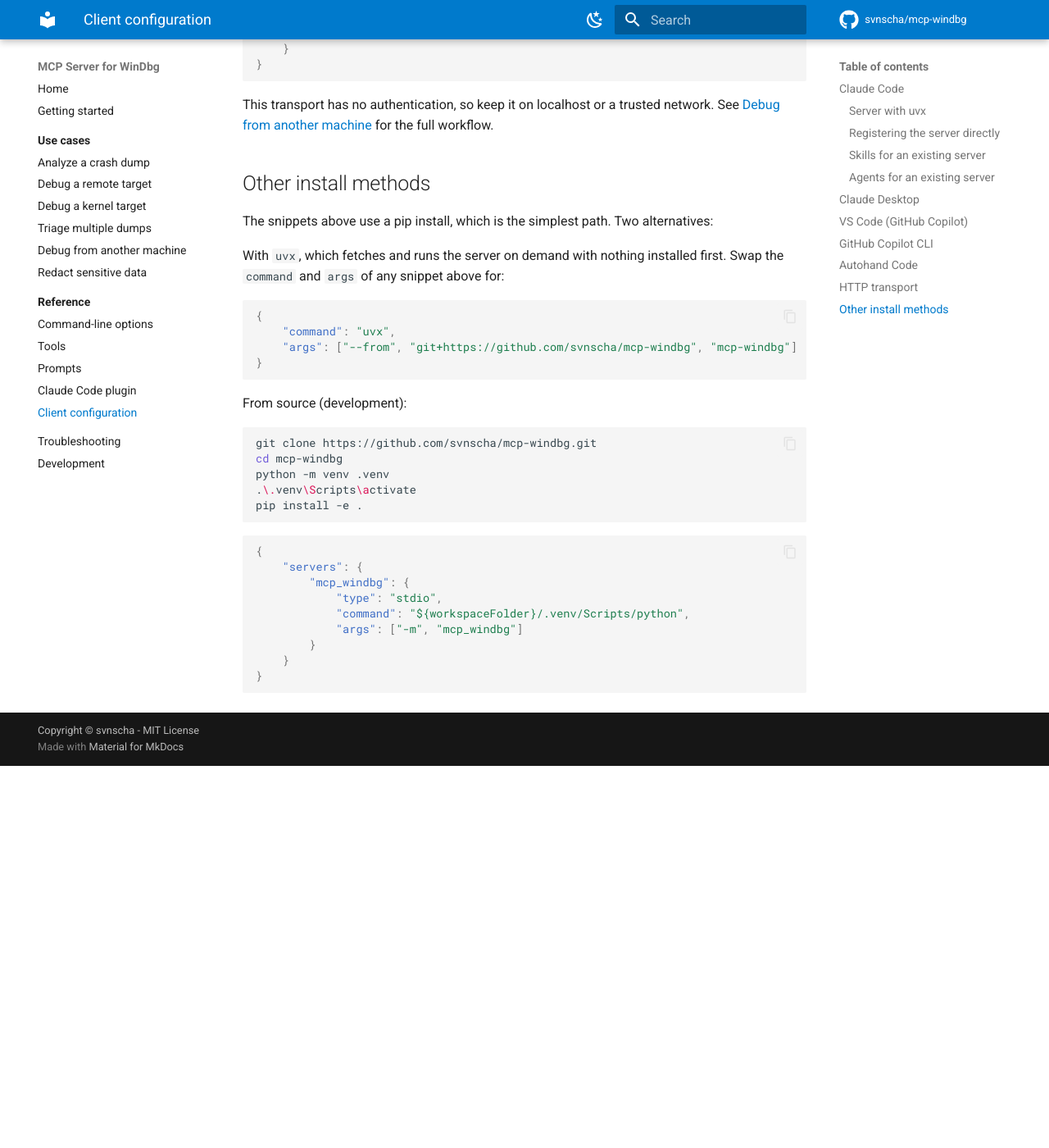
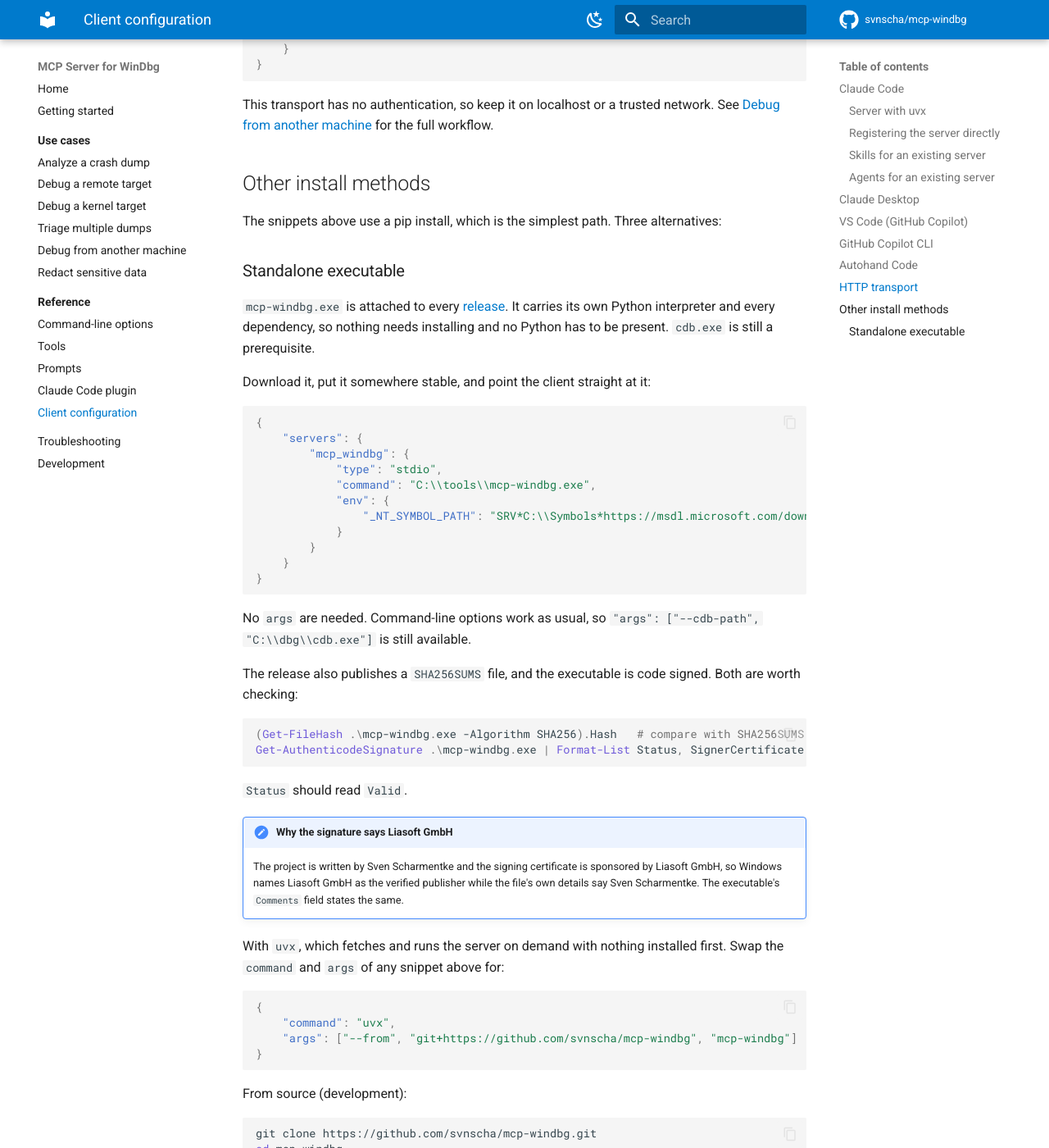
Before and after one commit to EduardBurtes/mcp-windbg, an MkDocs documentation site: the page built from docs/reference/clients.md, in a window 1280 px wide and 1400 px high, scrolled down 4147 px. Shown: the whole window at 82% size. Built offline with MkDocs 1.6.1 and Material for MkDocs 9.7.7, drawn with Linux system fonts in a browser that asks for light colours; comment, search, counter and statistics services are not loaded; before the commit the page ends 5081 px from its top, so only the background shows below that.

Commit message:
build: add a standalone mcp-windbg.exe build (#143)
Freezes the server into a single self-contained `mcp-windbg.exe` with
PyInstaller,
for users who want nothing to do with a Python toolchain. `cdb.exe`
stays a
prerequisite.

**What the build does.** `scripts/Build-Exe.ps1` builds it, `-Verify`
runs the
scenarios against it, and `MCP_WINDBG_SERVER_EXE` re-points the e2e
harness at a
built binary so the whole suite runs with the same assertions and a
different
launcher. A new `exe` job does both on every PR.

**Signed release asset.** The exe is signed and attached to each release
with a
`SHA256SUMS` taken from the signed binary, since signing rewrites the PE
and a
digest from before it would match nothing anyone can download. The
signature is
verified before the asset is attached.

**Identity.** Version resource generated from `pyproject.toml`, plus an
icon and a
`Comments` field stating the binary is signed by Liasoft GmbH, which
sponsors the
certificate. Windows shows the certificate subject as the verified
publisher, so
without that note the author and the signer read as two unrelated names.

**Why signing uses a self-hosted runner.** The signing service requires
one. Two
rules keep that safe on a public repository, and both must hold if the
job is ever
changed: it stays out of reach of `pull_request`, `pull_request_target`
and
`issue_comment`, which would run a fork's code on it, and it never
checks out the
repository. It declares `permissions: {}`, takes its endpoint from a
secret, and
waits for approval in a `signing` environment.

**Verified.** 29 scenarios pass against the binary (2 kernel skips, no
target).
Signing exercised end to end with a rehearsal run, which builds, signs
and
attaches while publishing nothing: `osslsigncode verify` reports
`Succeeded`,
signer `O=Liasoft GmbH`, RFC3161 countersigned.

**Not yet exercised.** Nothing launches the signed binary, so a
post-sign smoke
step is worth adding.

Out of scope: winget.

````diff
--- a/docs/reference/clients.md
+++ b/docs/reference/clients.md
@@ -203,7 +203,47 @@ This transport has no authentication, so keep it on localhost or a trusted netwo
 
 ## Other install methods
 
-The snippets above use a pip install, which is the simplest path. Two alternatives:
+The snippets above use a pip install, which is the simplest path. Three alternatives:
+
+### Standalone executable
+
+`mcp-windbg.exe` is attached to every [release](https://github.com/svnscha/mcp-windbg/releases).
+It carries its own Python interpreter and every dependency, so nothing needs installing and no
+Python has to be present. `cdb.exe` is still a prerequisite.
+
+Download it, put it somewhere stable, and point the client straight at it:
+
+```json
+{
+    "servers": {
+        "mcp_windbg": {
+            "type": "stdio",
+            "command": "C:\\tools\\mcp-windbg.exe",
+            "env": {
+                "_NT_SYMBOL_PATH": "SRV*C:\\Symbols*https://msdl.microsoft.com/download/symbols"
+            }
+        }
+    }
+}
+```
+
+No `args` are needed. Command-line options work as usual, so
+`"args": ["--cdb-path", "C:\\dbg\\cdb.exe"]` is still available.
+
+The release also publishes a `SHA256SUMS` file, and the executable is code signed. Both are
+worth checking:
+
+```powershell
+(Get-FileHash .\mcp-windbg.exe -Algorithm SHA256).Hash   # compare with SHA256SUMS
+Get-AuthenticodeSignature .\mcp-windbg.exe | Format-List Status, SignerCertificate
+```
+
+`Status` should read `Valid`.
+
+!!! note "Why the signature says Liasoft GmbH"
+    The project is written by Sven Scharmentke and the signing certificate is sponsored by
+    Liasoft GmbH, so Windows names Liasoft GmbH as the verified publisher while the file's
+    own details say Sven Scharmentke. The executable's `Comments` field states the same.
 
 With `uvx`, which fetches and runs the server on demand with nothing installed first. Swap the
 `command` and `args` of any snippet above for:
--- a/pyproject.toml
+++ b/pyproject.toml
@@ -60,6 +60,11 @@ dev = [
     "twine>=6.2.0",
     "jsonschema>=4.26.0",
 ]
+# Only scripts/Build-Exe.ps1 needs this, and it pulls in a compiler toolchain's
+# worth of bootstrap binaries, so it stays out of dev.
+dist = [
+    "pyinstaller>=6.22.3",
+]
 
 [tool.pytest.ini_options]
 testpaths = ["src/mcp_windbg/tests"]
````
Also changed, not shown: CHANGELOG.md (+20 -0 lines), CLAUDE.md (+30 -1 lines), README.md (+16 -0 lines), docs/getting-started.md (+5 -0 lines), assets/mcp-windbg.ico (added), assets/mcp-windbg.svg (added), 6 other files.
